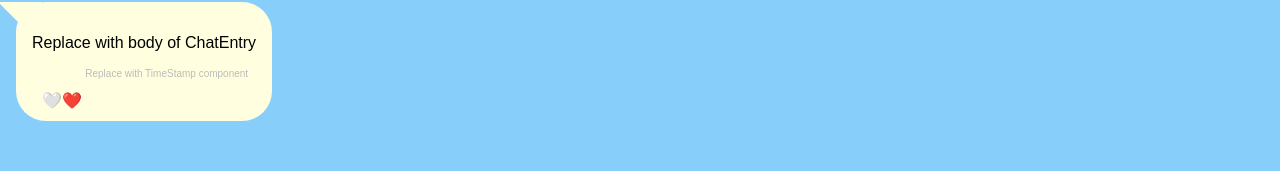
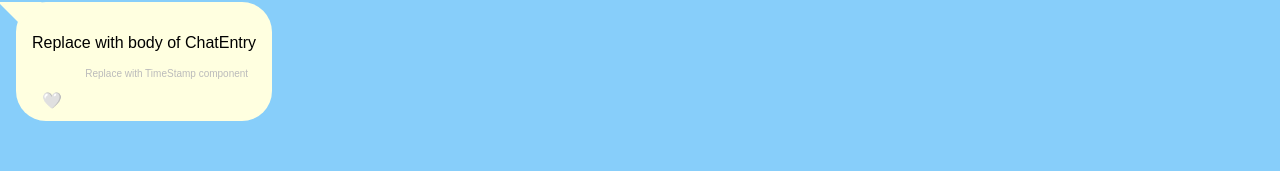
Before and after one commit to AdaGold/react-chatlog, a React (Create React App) app: page / in a window 1280 px wide. Shown: the part 152-323 px from the top of the page. Built offline with nearby package versions, Linux system fonts and the light colour scheme.

Commit message:
update ChatEntry scaffold to remove implementation details

```diff
--- a/src/components/ChatEntry.js
+++ b/src/components/ChatEntry.js
@@ -1,20 +1,15 @@
 import React from "react";
 import "./ChatEntry.css";
 import PropTypes from "prop-types";
-import Timestamp from "./TimeStamp";
 
 const ChatEntry = (props) => {
-  let senderClass = "chat-entry local";
-
   return (
-    <div className={senderClass}>
+    <div className="chat-entry local">
       <h2 className="entry-name">Replace with name of sender</h2>
       <section className="entry-bubble">
         <p>Replace with body of ChatEntry</p>
         <p className="entry-time">Replace with TimeStamp component</p>
-        <button onClick={props.onClickCallback} className="like">
-          🤍❤️
-        </button>
+        <button className="like">🤍</button>
       </section>
     </div>
   );
```
